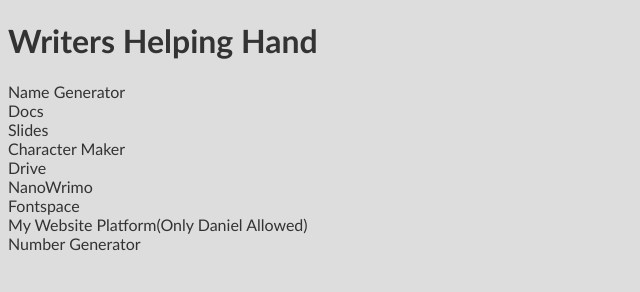
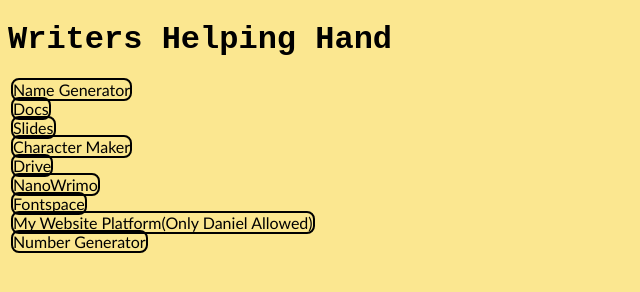
Before and after one commit to loopydoo/whh, a plain HTML site: page index.html in a window 1280 px wide. Shown: the whole page, without its empty margins (0-640 px from the left). Drawn offline with Linux system fonts and the light colour scheme.

Commit message:
Update index.html

```diff
--- a/index.html
+++ b/index.html
@@ -6,15 +6,22 @@
 	<style>
 		body {
 			text-decoration: none;
-			color: #333;
+			color: black;
 			font-family: "Trebuchet MS", sans-serif;
-			background: #ddd;
+			background: #FBE790;
 		}
 
 		a {
 			text-decoration: none;
 			font-family: "Trebuchet MS", sans-serif;
-			color: #333;
+			color: black;
+			border: 2px solid black;
+			border-radius: 0.5rem;
+			margin: 3px;
+		}
+
+		h1 {
+			font-family: "Courier New", monospace;
 		}
 	</style>
 </head>
```
